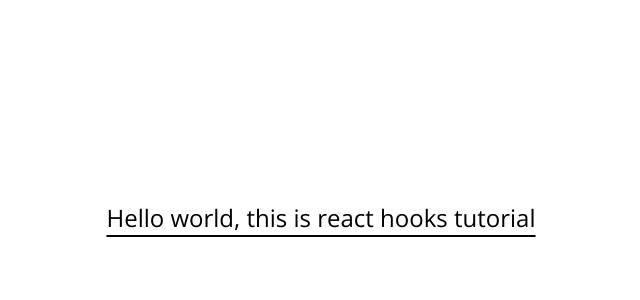
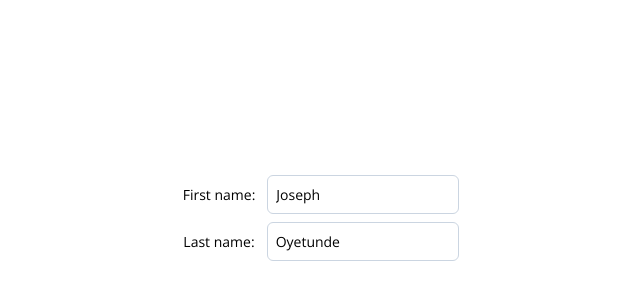
Before and after one commit to jassy1995/react-hook, a React (Vite) app: page / in a window 1280 px wide. Shown: the part 182-482 px from the top of the page, without its empty margins (319-959 px from the left). Built offline with nearby package versions, Linux system fonts and the light colour scheme; a web font is replaced by a local one.

Commit message:
added useDebugValue

```diff
--- a/src/App.jsx
+++ b/src/App.jsx
@@ -1,7 +1,24 @@
+import { useState } from "react";
+// import { useLocalStorage } from "./hooks/useLocalStorage";
+
 function App() {
+  // const [firstName, setFirstName] = useLocalStorage("firstName","Joseph")
+  const [firstName, setFirstName] = useState("Joseph")
+  const [lastName, setLastName] = useState("Oyetunde")
   return (
     <div className="h-screen  flex justify-center items-center space-x-4 mx-auto py-4">
-      <h1 className="text-black font-thin text-2xl underline underline-offset-8 hover:text-blue-500 hover:cursor-pointer">Hello world, this is react hooks tutorial</h1>
+      <div className="flex flex-col space-y-2 items-center">
+        <div className="flex space-x-3 items-center">
+          <span className="text-black text-md">First name:</span>
+          <input type="text" className="border border-slate-300 p-2 w-48 bg-white text-black rounded-md focus:outline-none"
+            value={firstName} onChange={(e) => setFirstName(e.target.value)} />
+        </div>
+        <div className="flex space-x-3 items-center">
+          <span className="text-black text-md">Last name:</span>
+          <input type="text" className="border border-slate-300 p-2 w-48 bg-white text-black rounded-md focus:outline-none"
+            value={lastName} onChange={(e) => setLastName(e.target.value)} />
+        </div>
+      </div>
     </div>
   )
 }
--- /dev/null
+++ b/src/hooks/useLocalStorage.js
@@ -0,0 +1,17 @@
+// import { useState, useEffect, useCallback, useDebugValue } from 'react'
+
+// export const useLocalStorage = (key, defaultValue) => {
+//     const [value, setValue] = useState(() => null);
+//     useDebugValue(key, value) // to show local storage data from dev tools
+//     // useDebugValue(value, (v) => getValueSlowly(v)) only run the function in the dev tools
+//     useEffect(() => { }, [key, value, localStorage])
+
+//     const remove = useCallback(() => { }, [])
+
+//     return [value, setValue, remove]
+// }
+
+// const getValueSlowly = (value) => {
+//     for (let i = 0; i < 300000000; i++) { }
+//     return value
+// }
```
